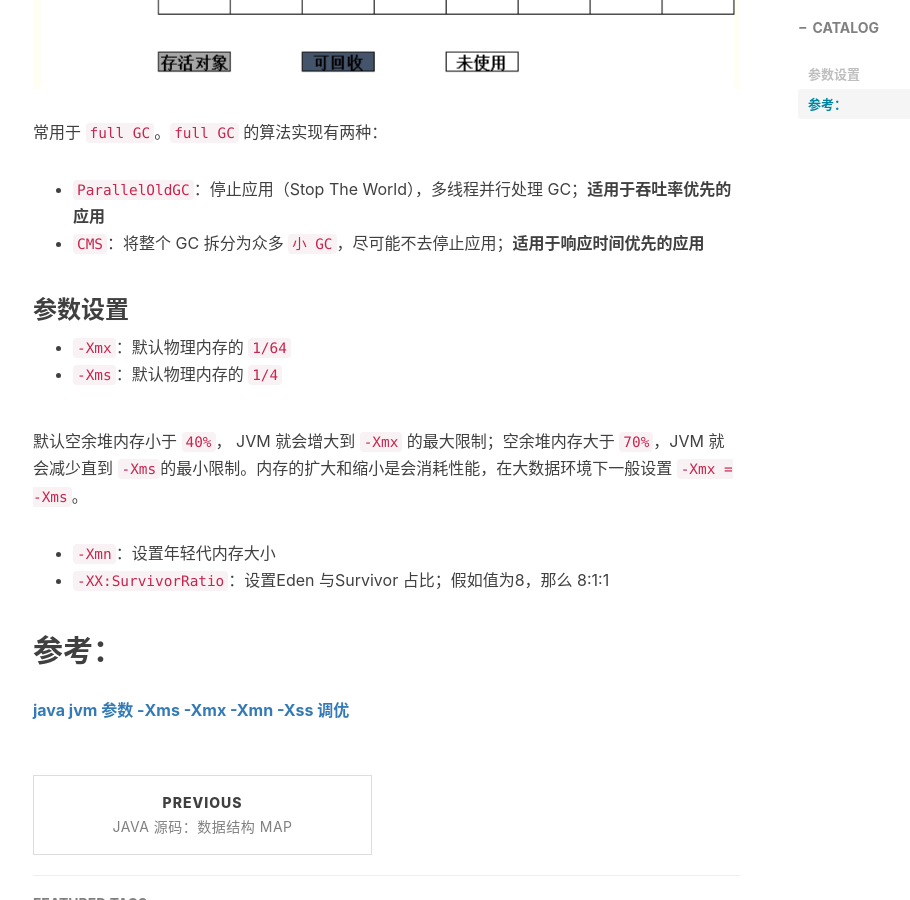
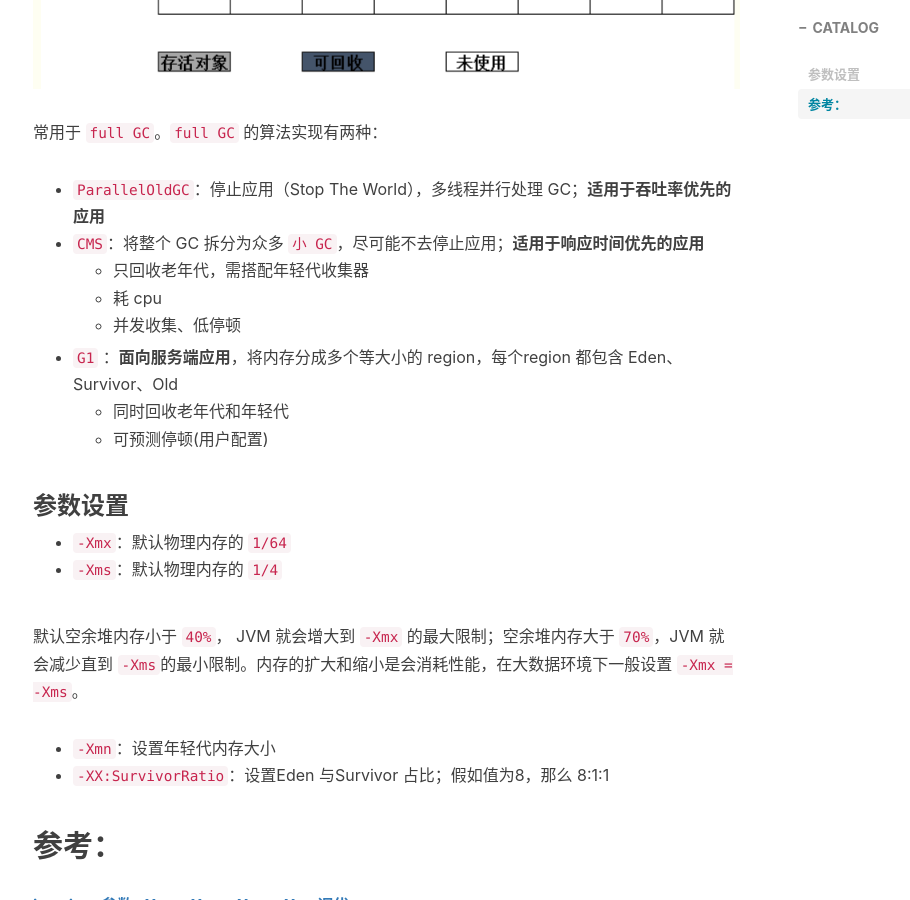
Before and after one commit to vendanner/vendanner.github.io, a Jekyll site: the page built from _posts/2019-12-02-Java GC.md, in a window 1280 px wide and 900 px high, scrolled down 4135 px. Shown: the whole window, without its empty margins (232-1142 px from the left). Built offline with Jekyll 4.4.1, drawn with Linux system fonts in a browser that asks for light colours; nearby versions of some CDN libraries; comment, search, counter and statistics services are not loaded.

Commit message:
Update 2019-12-02-Java GC.md

```diff
--- a/_posts/2019-12-02-Java GC.md
+++ b/_posts/2019-12-02-Java GC.md
@@ -76,6 +76,12 @@ s0 、s1 之间可以相当倒腾，每个对象在 JVM 有个 age 属性，倒
 
 - `ParallelOldGC`：停止应用（Stop The World），多线程并行处理 GC；**适用于吞吐率优先的应用**
 - `CMS`：将整个 GC 拆分为众多 `小 GC`，尽可能不去停止应用；**适用于响应时间优先的应用**
+  - 只回收老年代，需搭配年轻代收集器
+  - 耗 cpu
+  - 并发收集、低停顿
+- `G1` ：**面向服务端应用**，将内存分成多个等大小的 region，每个region 都包含 Eden、Survivor、Old
+  -  同时回收老年代和年轻代
+  - 可预测停顿(用户配置)
 
 ### 参数设置
 
```
